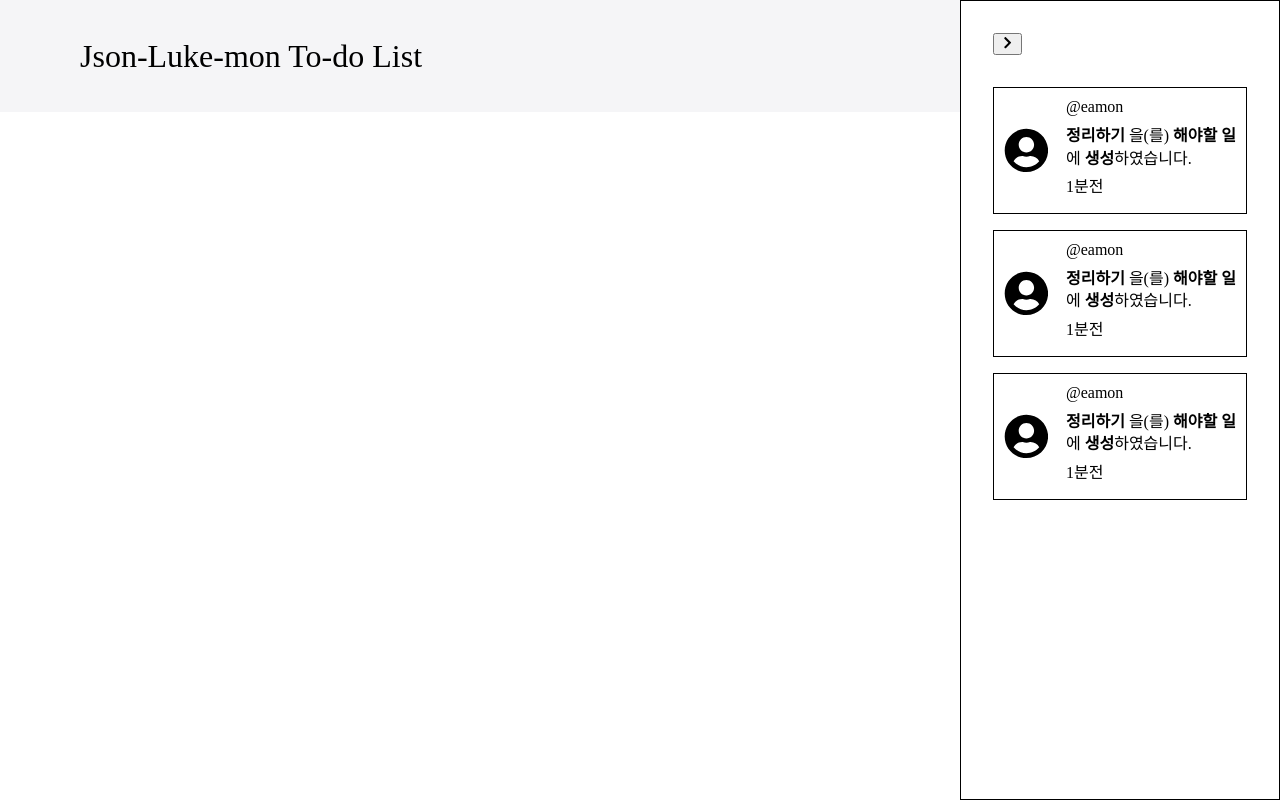
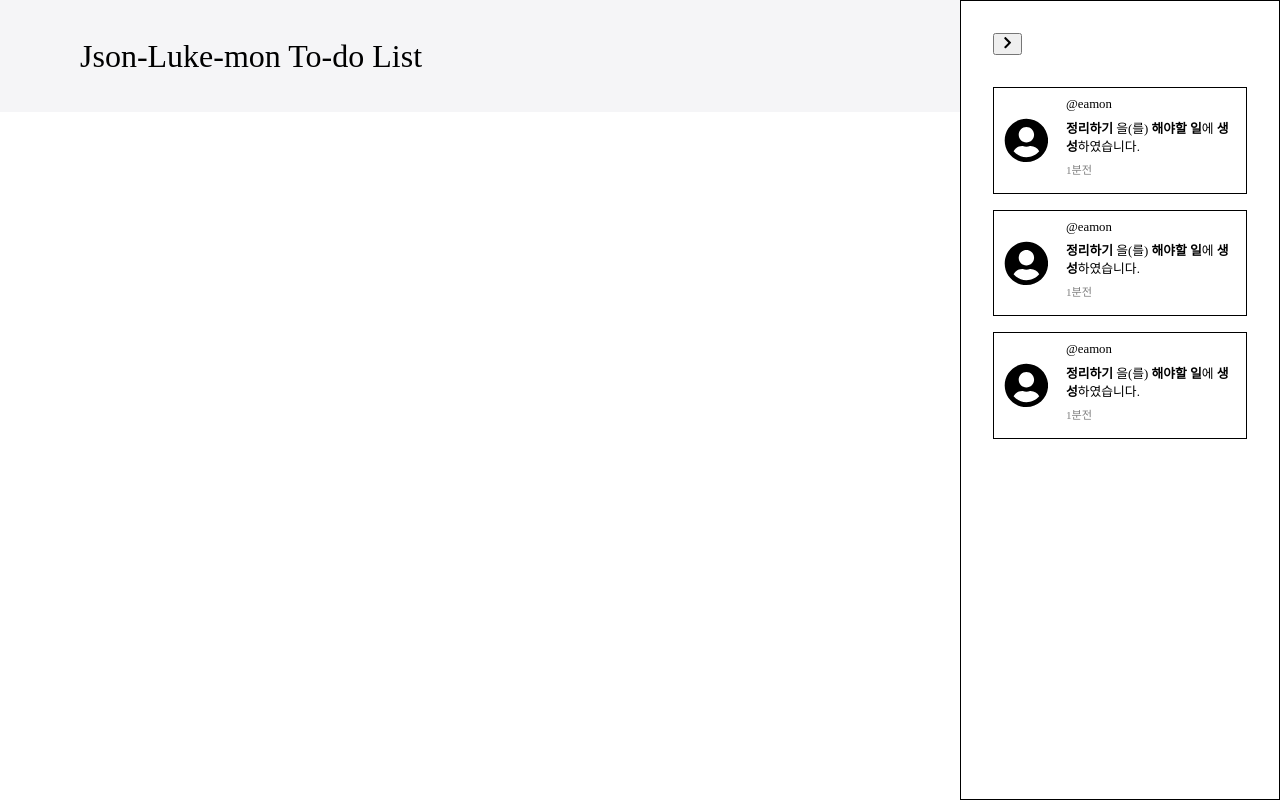
Before and after one commit to codesquad-members-2021/todo-list, a React (Create React App) app: page / in a window 1280 px wide. Built offline with nearby package versions, Linux system fonts and the light colour scheme.

Commit message:
[Refocter]HistoryItem.jsx
- <div> 태그 => <Id> , <Contents> , <Time> Styled 컴포넌트로 변경

```diff
--- a/src/Component/Header/HistoryItem.jsx
+++ b/src/Component/Header/HistoryItem.jsx
@@ -8,9 +8,8 @@ export default function HistoryItem ({ author, text, time, profile }) {
     border: 1px solid black;
     padding: 0.5rem 0;
     display: flex;
-
   `
-  const HistoryItemtTextBlock = styled.div`
+  const HistoryItemTextBlock = styled.div`
     div {
       margin-bottom: 0.4rem;
     }
@@ -24,15 +23,25 @@ export default function HistoryItem ({ author, text, time, profile }) {
     font-size: 2.8rem;
   `
 
+  const Id = styled.div`
+  font-size: 0.8rem;`
+
+  const Contents = styled.div`
+  font-size: 0.8rem;`
+
+  const Time = styled.div`
+    font-size: 0.7rem;
+    color: gray;
+  `
+
   return (
     <HistoryItemBlock>
-
       <HistoryItemProfileBlock>{profile}</HistoryItemProfileBlock>
-      <HistoryItemtTextBlock>
-        <div>@{author}</div>
-        <div dangerouslySetInnerHTML={{ __html: text }}></div>
-        <div>{time}</div>
-      </HistoryItemtTextBlock>
+      <HistoryItemTextBlock>
+        <Id>@{author}</Id>
+        <Contents dangerouslySetInnerHTML={{ __html: text }}></Contents>
+        <Time>{time}</Time>
+      </HistoryItemTextBlock>
     </HistoryItemBlock>
   )
 }
```
Also changed, not shown: 1 other file (tests, documents, lock files or other folders).
